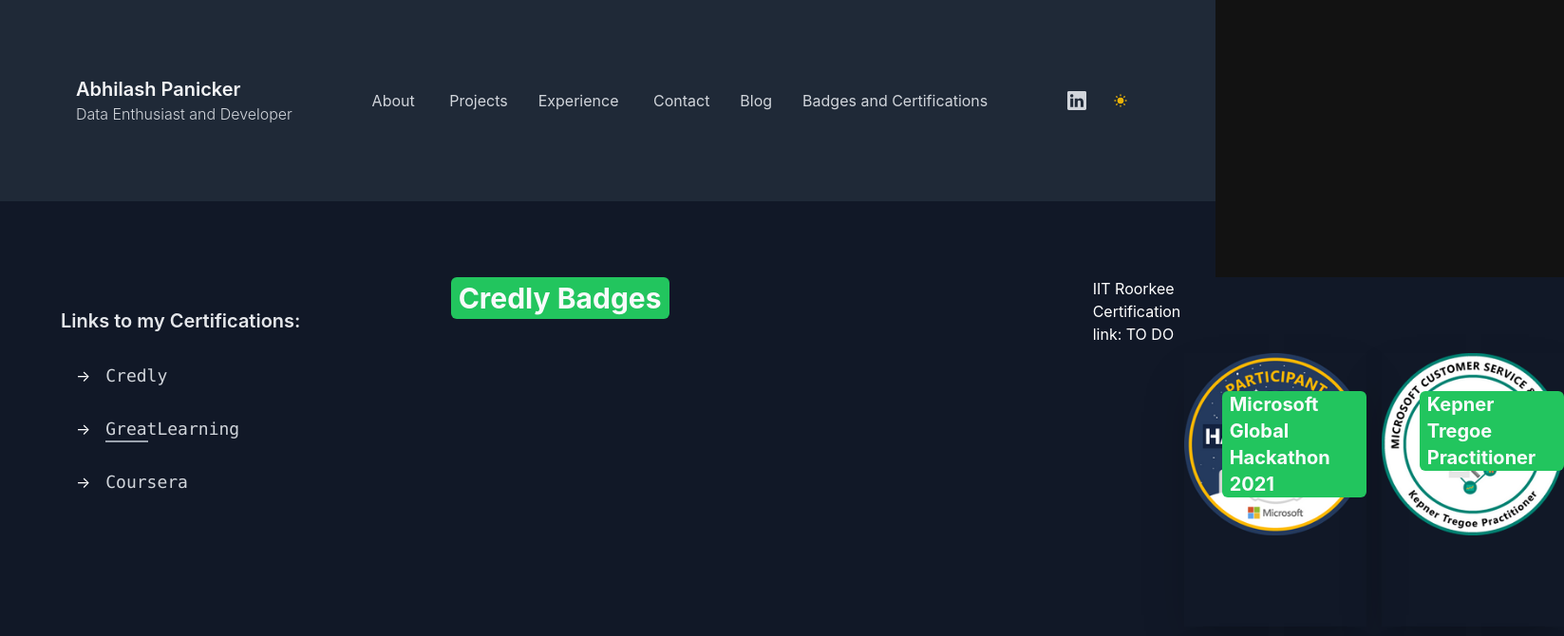
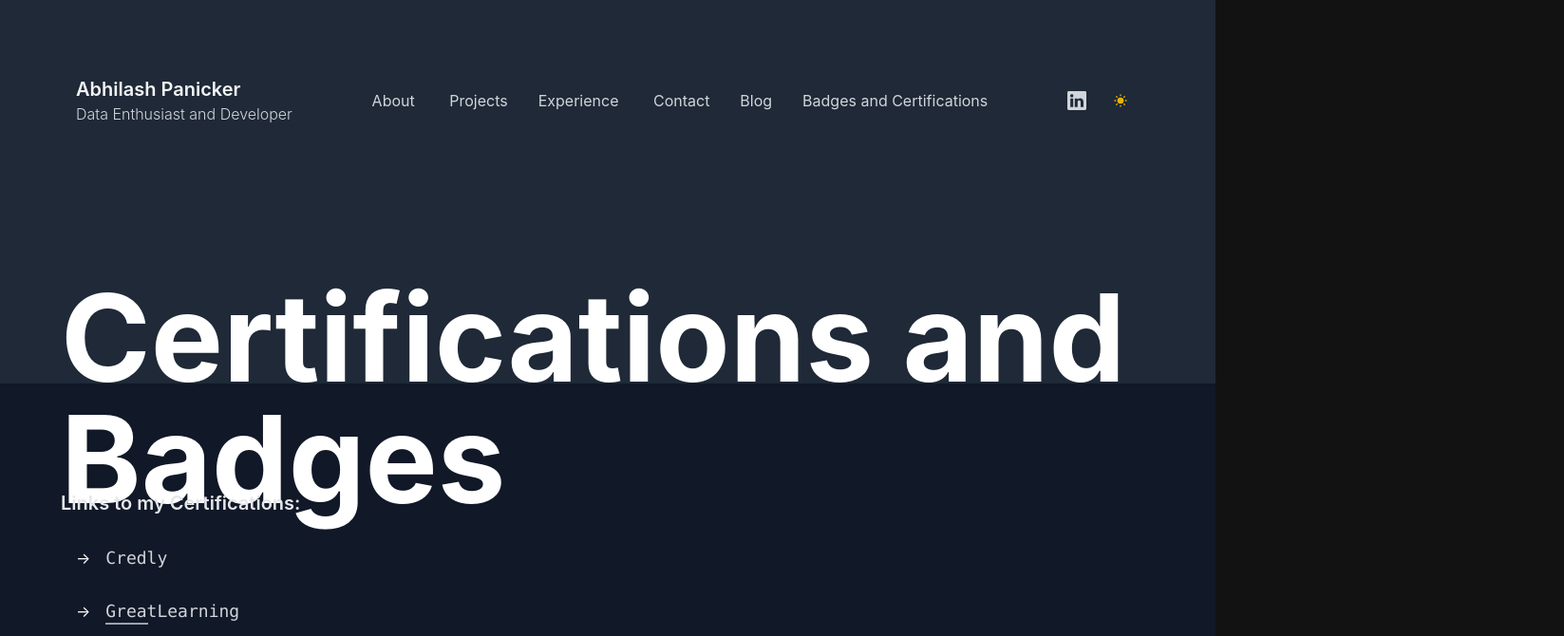
Before and after one commit to abpanic/Dbugr-on-vercel, a Next.js app: page /badgescert in a window 1280 px wide. Shown: the top 670 px of the page at 95% size, 1647 px wide, since content can reach past the window. Built offline with nearby package versions, Linux system fonts and the light colour scheme.

Commit message:
Update BadgesCert.tsx

```diff
--- a/components/BadgesCert.tsx
+++ b/components/BadgesCert.tsx
@@ -5,12 +5,15 @@
 export default function BadgesCert() {
   return (
     <section className="bg-white dark:bg-gray-800">
+      <div className="max-w-6xl mx-auto h-48 bg-white dark:bg-gray-800">
+        <h1 className=" text-5xl md:text-9xl font-bold py-20 text-center md:text-left">
+          Certifications and Badges
+        </h1>
+      </div>
       <div className="bg-[#F1F1F1] dark:bg-gray-900 px-4">
         <div className="pt-20 grid grid-cols-1 md:grid-cols-3 max-w-6xl mx-auto gap-y-20 gap-x-20">
           {/* Social Buttons */}
           <div className="inline-flex flex-col">
-
-
             {/* Social Links */}
             <h1 className="text-xl font-semibold text-gray-700 mt-8 dark:text-gray-200">
               Links to my Certifications:
@@ -40,34 +43,17 @@
                   </div>
                 </a></div>
               </div>
-              <div className="flex flex-row justify-start items-center">
-                <div><a
-                  href="https://www.coursera.org/account/accomplishments/specialization/SWDBDGADF5D3"
-                  className="flex flex-row items-center space-x-4 group"
-                >
-                  <div className="my-4">&rarr;</div>
-                  <div className="text-lg text-gray-500 font-mono relative overflow-hidden dark:text-gray-300">
-                    <div className="absolute h-0.5 w-full bg-gray-400 bottom-0 transform -translate-x-24 group-hover:translate-x-0 transition duration-300"></div>
-                    Coursera
-                  </div>
-                </a></div>
             </div>
           </div>
         </div>
-
-        {/* Text area */}
-
-
-
+      </div>
       <div><h3 className="bg-green-500 text-3xl rounded-md px-2 py-1 inline-block font-bold text-gray-50">    Credly Badges </h3>
-        </div>
         <div className="grid grid-flow-col auto-cols-max gap-4 ">
           <div className="flex items-center gap-2 overflow-hidden">Updating the Credly section here</div>
           <div className="grid gap-4 grid-flow-row ">
 
 
-            <div className="grid gap-4 grid-flow-row h-20 w-20">IIT Roorkee Certification link: TO DO</div>
-            <div className="grid gap-4 grid-flow-row h-20 w-20">DataCamp link: To DO</div>   </div>
+
             <div className="bg-[#F1F1F1] dark:bg-gray-900">
               <div className="max-w-6xl mx-auto grid grid-cols-3 md:grid-cols-2 gap-4 py-20 pb-40">
                 {certData.accepted_badges.map((badg, idx) => (
@@ -84,6 +70,7 @@
           </div>
         </div>
       </div>
+
     </section>
   );
 }
```
Lines whose indentation alone changed are shown as unchanged.
